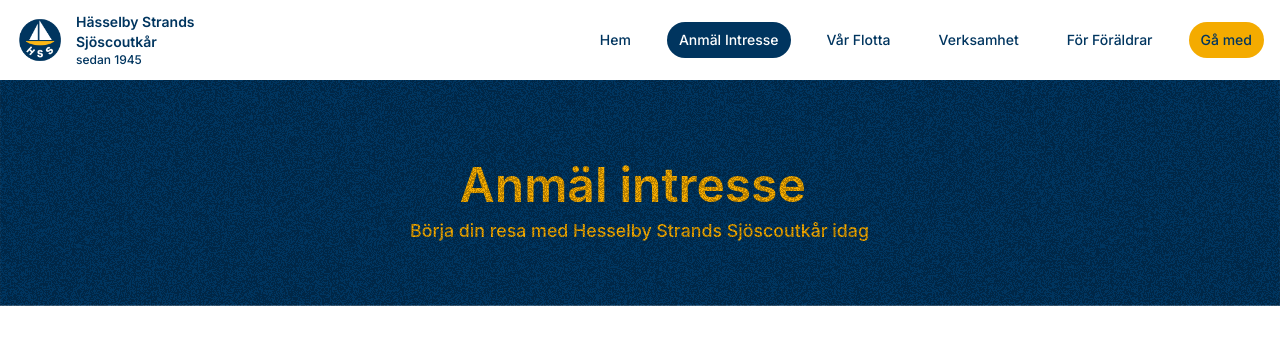
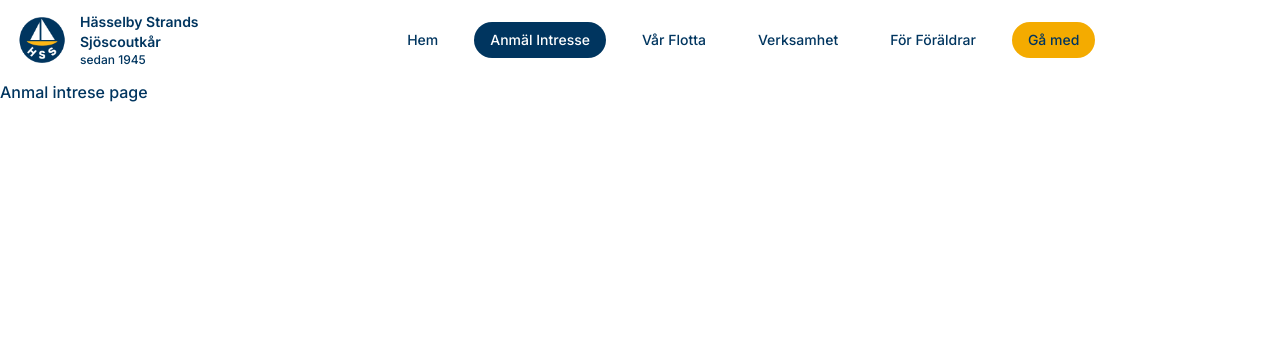
Before and after one commit to imrankhan0503/hss-project, a Next.js app: page /anmal-intresse in a window 1280 px wide. Shown: the top 344 px of the page. Built offline with nearby package versions, Linux system fonts and the light colour scheme.

Commit message:
improve responsive navigation structure

```diff
--- a/app/anmal-intresse/page.tsx
+++ b/app/anmal-intresse/page.tsx
@@ -1,20 +1,8 @@
-import Image from "next/image";
-import AnmalInterestTop from "../../assets/images/anmal-bg/anmal-bg-top.svg"
+const AnmalIntresse = () => {
 
-const Page = () => {
-  return (
-    <div className="w-full">
-
-      <Image
-             src={AnmalInterestTop}
-              alt="anmal-interest background image"
-              width={1440}
-              height={253.731}
-              priority
-              className="w-full h-auto block"/>
-
-    </div>
-  )
+return (
+<h1>Anmal intrese page </h1>
+)
 }
 
-export default Page
+export default AnmalIntresse
--- a/components/Navigation/NavItem.tsx
+++ b/components/Navigation/NavItem.tsx
@@ -4,25 +4,39 @@
 type NavigationProps = {
     title: string
     link: string
-    active?: boolean,
+    active?: boolean
     highlighted?: boolean
-
+    mobile?: boolean
+    onClick?: () => void
 }
 
-const NavItem = ({ title, link, active, highlighted }: NavigationProps) => {
+const NavItem = ({title,link,active,highlighted,mobile,onClick}: NavigationProps) => {
+
     return (
         <Link
             href={link}
+            onClick={onClick}
             aria-current={active ? "page" : undefined}
             className={`
-                px-3 py-2 rounded-full text-sm transition-colors duration-200
-                focus:outline-none focus:ring-2 focus:ring-[#00355F]
+                ${
+                    mobile
+                        ? "w-full text-center"
+                        : ""
+                }
+
+                px-4 py-2 rounded-full text-sm font-medium
+                transition-all duration-200
+
+                focus:outline-none
+                focus:ring-2
+                focus:ring-[#00355F]
+
                 ${
                     highlighted
-                        ? "bg-[#F4AB00] text-[#00355F] hover:bg-[#d99600]"
-                    : active
-                        ? "bg-[#00355F] text-white"
-                        : "text-[#00355F] hover:bg-[#00355F] hover:text-white"
+                        ? "bg-[#F4AB00] text-[#00355F] hover:bg-[#d99600] hover:text-white"
+                        : active
+                            ? "bg-[#00355F] text-white"
+                            : "text-[#00355F] hover:bg-[#00355F] hover:text-white"
                 }
             `}
         >
--- a/components/Navigation/index.tsx
+++ b/components/Navigation/index.tsx
@@ -1,93 +1,164 @@
-'use client'
+"use client"
 
 import { useState } from "react"
-import NavItem from "./NavItem"
 import Image from "next/image"
 import Link from "next/link"
 import { usePathname } from "next/navigation"
+import NavItem from "./NavItem"
 import HeaderLogo from "../../assets/images/logo/HSSLogo.png"
 import HamburgerMenu from "../../assets/images/hamburger.svg"
 
+const navLinks = [
+    {
+        title: "Hem",
+        link: "/",
+    },
+    {
+        title: "Anmäl Intresse",
+        link: "/anmal-intresse",
+    },
+    {
+        title: "Vår Flotta",
+        link: "/var-flotta",
+    },
+    {
+        title: "Verksamhet",
+        link: "/verksamhet",
+    },
+    {
+        title: "För Föräldrar",
+        link: "/foraldrar",
+    },
+]
+
 const Navigation = () => {
+
     const pathname = usePathname()
     const [isOpen, setIsOpen] = useState(false)
 
     return (
-        <nav className="w-full flex items-center justify-between px-4 py-3 relative">
 
-            {/* LOGO */}
+        <header className="w-full sticky top-0">
+
+            <nav className="max-w-7xl mx-auto px-4 py-3 relative">
+
+                <div className="flex items-center justify-between gap-6">
+
                     <Link
                         href="/"
-                className="flex items-center gap-3"
                         aria-label="Go to homepage"
+                        className="flex items-center gap-3 shrink-0"
                     >
 
                         <Image
                             src={HeaderLogo}
                             alt="HSS Logo"
-                    width={48}
-                    height={48}
+                            width={52}
+                            height={52}
                             priority
                         />
 
-                <div className="text-[#00355F] leading-tight">
-                    <p className="font-semibold text-sm">Hässelby Strands</p>
-                    <p className="font-semibold text-sm">Sjöscoutkår</p>
-                    <p className="text-xs">sedan 1945</p>
+                        <div className="text-[#00355F] leading-tight whitespace-nowrap">
+
+                            <p className="font-semibold text-sm">
+                                Hässelby Strands
+                            </p>
+
+                            <p className="font-semibold text-sm">
+                                Sjöscoutkår
+                            </p>
+
+                            <p className="text-xs">
+                                sedan 1945
+                            </p>
+
                         </div>
 
                     </Link>
 
-            {/* DESKTOP MENU */}
-            <div className="hidden md:flex items-center gap-6">
+                    {/* DESKTOP NAVIGATION */}
+                    <div className="hidden md:flex flex-1 items-center justify-center">
 
-                <NavItem title="Hem" link="/" active={pathname === "/"} />
-                <NavItem title="Anmäl Intresse" link="/anmal-intresse" active={pathname === "/anmal-intresse"} />
-                <NavItem title="Vår Flotta" link="/var-flotta" active={pathname === "/var-flotta"} />
-                <NavItem title="Verksamhet" link="/verksamhet" active={pathname === "/verksamhet"} />
-                <NavItem title="För Föräldrar" link="/foraldrar" active={pathname === "/foraldrar"} />
+                        <div className="flex items-center justify-center gap-3 lg:gap-5 flex-wrap">
 
-                <NavItem title="Gå med" link="/join" highlighted />
+                            {navLinks.map((item) => (
+
+                                <NavItem
+                                    key={item.link}
+                                    title={item.title}
+                                    link={item.link}
+                                    active={pathname === item.link}
+                                />
+
+                            ))}
+
+                            <NavItem
+                                title="Gå med"
+                                link="/join"
+                                highlighted
+                            />
+
+                        </div>
 
                     </div>
 
                     {/* MOBILE MENU */}
                     <div className="flex items-center gap-3 md:hidden">
 
-                {/* CTA always visible */}
-                <NavItem title="Gå med" link="/join" highlighted />
+                        {/* CTA OUTSIDE */}
+                        <NavItem
+                            title="Gå med"
+                            link="/join"
+                            highlighted
+                        />
 
-                {/* Hamburger */}
+                        {/* HAMBURGER */}
                         <button
                             onClick={() => setIsOpen(!isOpen)}
-                    aria-label="Toggle menu"
-                    className="p-1"
+                            aria-label="Toggle Menu"
                             aria-expanded={isOpen}
+                            className="p-2"
                         >
+
                             <Image
                                 src={HamburgerMenu}
                                 alt="Menu"
                                 width={28}
                                 height={28}
                             />
+
                         </button>
 
                     </div>
 
-            {/* MOBILE MENU */}
+                </div>
+
+                {/* MOBILE DROPDOWN */}
                 {isOpen && (
-                <div className="absolute top-full left-0 w-full bg-white shadow-md flex flex-col gap-2 p-4 md:hidden z-50">
 
-                    <NavItem title="Hem" link="/" active={pathname === "/"} />
-                    <NavItem title="Anmäl Intresse" link="/anmal-intresse" active={pathname === "/anmal-intresse"} />
-                    <NavItem title="Vår Flotta" link="/var-flotta" active={pathname === "/var-flotta"} />
-                    <NavItem title="Verksamhet" link="/verksamhet" active={pathname === "/verksamhet"} />
-                    <NavItem title="För Föräldrar" link="/foraldrar" active={pathname === "/foraldrar"} />
+                    <div className="absolute left-0 top-full w-full z-50 md:hidden mt-4 p-3 flex flex-col">
+
+                        {navLinks.map((item) => (
+
+                            <NavItem
+                                key={item.link}
+                                title={item.title}
+                                link={item.link}
+                                active={pathname === item.link}
+                                mobile
+                                onClick={() => setIsOpen(false)}
+                            />
+
+                        ))}
 
                     </div>
+
                 )}
 
             </nav>
+
+        </header>
+
     )
 }
 
```
Lines whose indentation alone changed are shown as unchanged.
